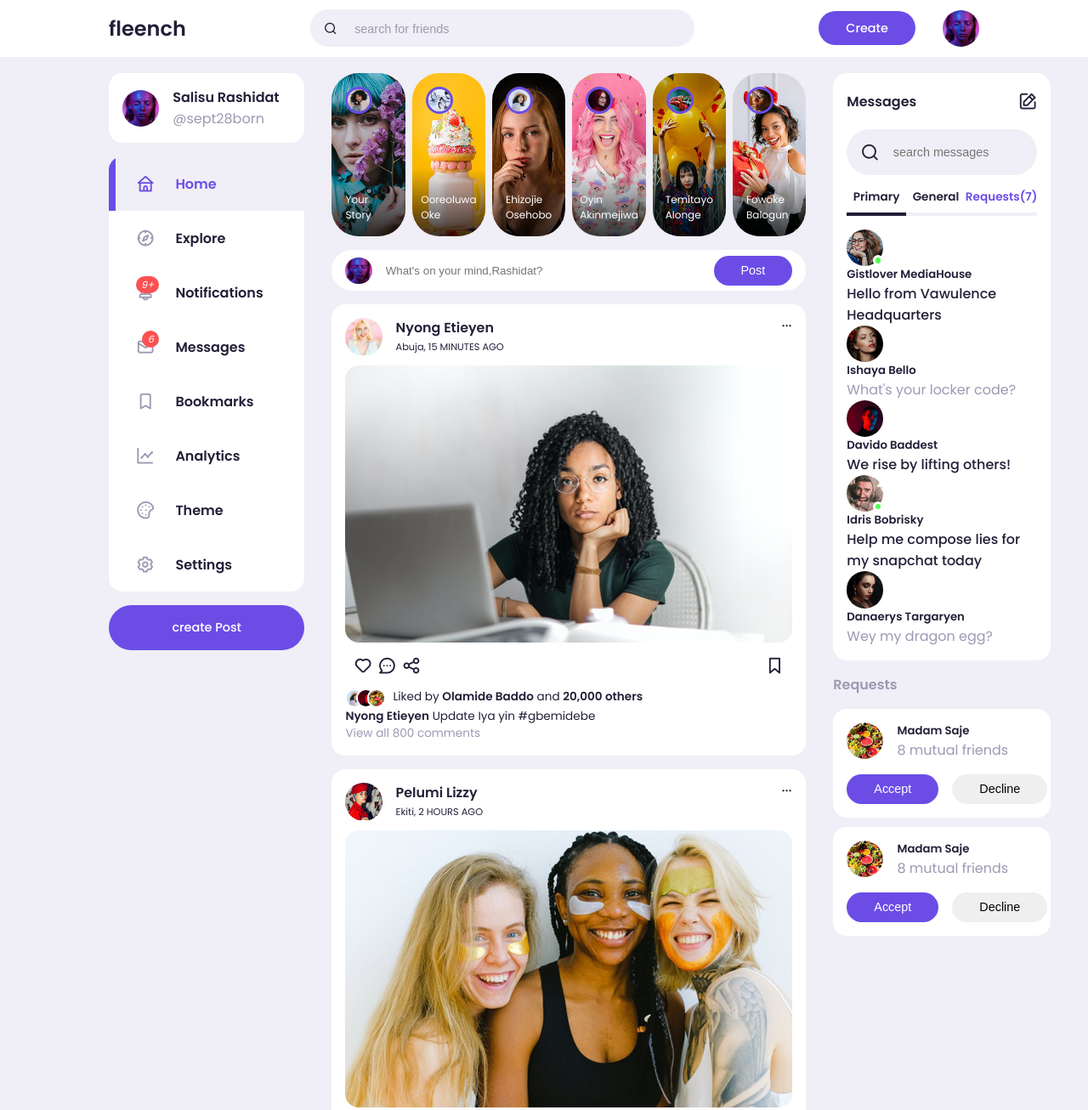
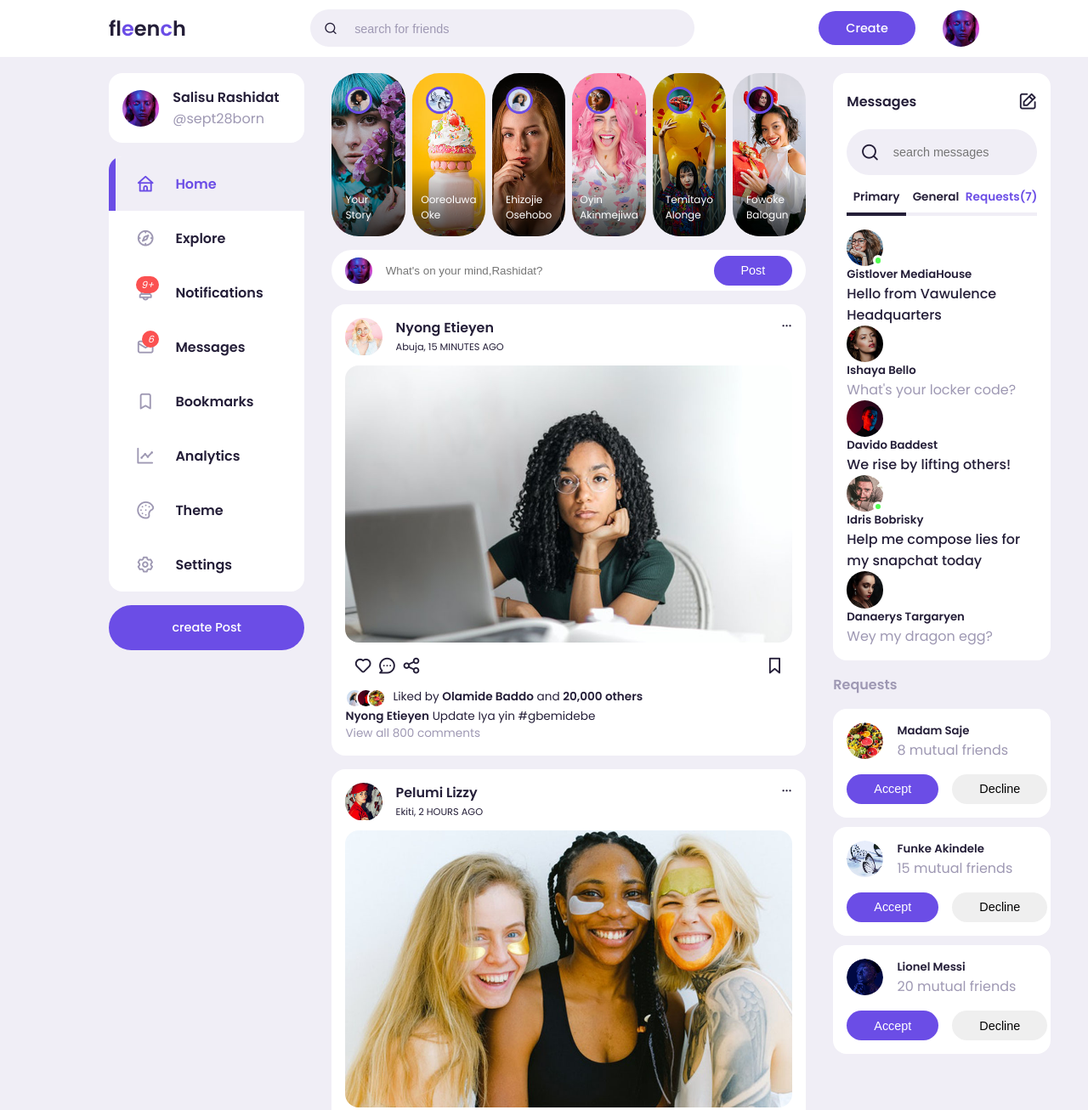
Before and after one commit to MaryannAlonge/Social-Media-App, a plain HTML site: page index.html in a window 1280 px wide. Shown: the top 1306 px of the page at 85% size. Drawn offline with nearby package versions, Linux system fonts and the light colour scheme.

Commit message:
modified the mockup and added some custom styles

```diff
--- a/index.html
+++ b/index.html
@@ -14,7 +14,7 @@
 
     <nav>
         <div class="container">
-            <h2 class="logo">fleench</h2>
+            <h2 class="logo">fl<span class="prim">e</span>en<span class="prim">c</span>h</h2>
             <div class="search-bar">
                 <i class="uil uil-search"></i>
                 <input type="search" placeholder="search for friends">
@@ -171,7 +171,7 @@
                     </div>
                     <div class="story">
                         <div class="profile-picture">
-                            <img src="images/profile-20.jpg" alt="">
+                            <img src="images/profile-18.jpg" alt="">
                         </div>
                         <p class="name">Oyin Akinmejiwa</p>
                     </div>
@@ -183,7 +183,7 @@
                     </div>
                     <div class="story">
                         <div class="profile-picture">
-                            <img src="images/profile-18.jpg" alt="">
+                            <img src="images/profile-20.jpg" alt="">
                         </div>
                         <p class="name">Fowoke Balogun</p>
                     </div>
@@ -336,7 +336,7 @@
                                     <img src="./images/profile-14.jpg">
                                 </div>
                                 <div class="info">
-                                    <h3>Cecilia Lawrence</h3>
+                                    <h3>Cecilia Thomas</h3>
                                     <small>Ota, 1 HOUR AGO</small>
                                 </div>
                             </div>
@@ -366,7 +366,7 @@
                             <p>Liked by <b>Fly Girl</b> and <b>10,000 others</b></p>
                         </div>
                         <div class="caption">
-                            <p><b>Cecilia Lawrence</b> Working hard but hardly working <span
+                            <p><b>Cecilia Thomas</b> Working hard but hardly working <span
                                     class="harsh-tag">#views</span></p>
                         </div>
                         <div class="comments text-muted">View all 1000 comments</div>
@@ -453,7 +453,7 @@
                             <p>Liked by <b>Tuface2Baba</b> and <b>25,000 others</b></p>
                         </div>
                         <div class="caption">
-                            <p><b>Nyong Etieyen</b> I see the stars in your eyes <span class="harsh-tag">#forever</span>
+                            <p><b>Annie Idibia</b> I see the stars in your eyes <span class="harsh-tag">#forever</span>
                             </p>
                         </div>
                         <div class="comments text-muted">View all 5500 comments</div>
@@ -607,12 +607,33 @@
                     <div class="request">
                         <div class="info">
                             <div class="profile-picture">
-                                <img src="./images/profile-13.jpg" alt="">
+                                <img src="./images/profile-2.jpg" alt="">
                             </div>
                             <div>
-                                <h5>Madam Saje</h5>
+                                <h5>Funke Akindele</h5>
                                 <p class="text-muted">
-                                    8 mutual friends
+                                    15 mutual friends
+                                </p>
+                            </div>
+                        </div>
+                        <div class="action">
+                            <button class="btn btn-primary">
+                                Accept
+                            </button>
+                            <button class="btn">
+                                Decline
+                            </button>
+                        </div>
+                    </div>
+                    <div class="request">
+                        <div class="info">
+                            <div class="profile-picture">
+                                <img src="./images/profile-7.jpg" alt="">
+                            </div>
+                            <div>
+                                <h5>Lionel Messi</h5>
+                                <p class="text-muted">
+                                    20 mutual friends
                                 </p>
                             </div>
                         </div>
--- a/style.css
+++ b/style.css
@@ -151,6 +151,10 @@ main .container .left{
   height: max-content;
   position: sticky;
   top: var(--sticky-top-left);
+}
+
+nav .container h2 .prim {
+  color: var(--color-primary);
 }
 
 main .container .left .profile{
```
